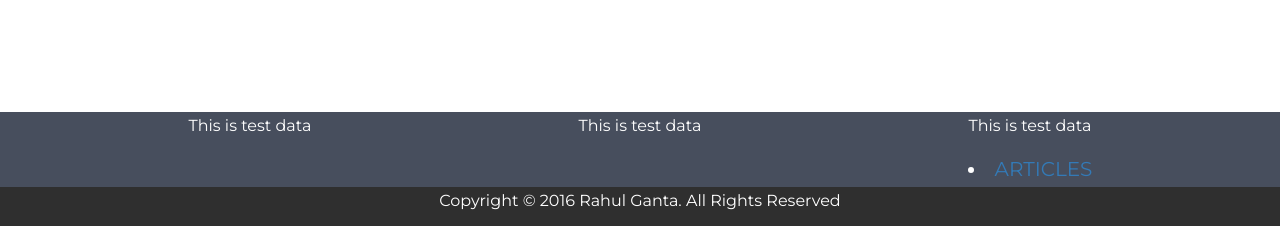
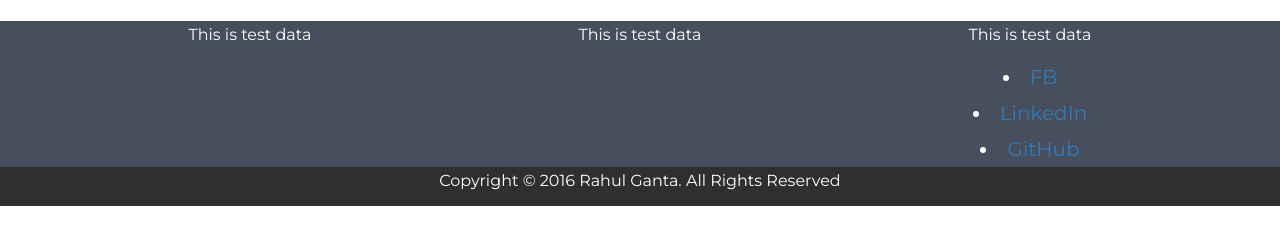
Before and after one commit to rahulganta/rahulganta.github.io, a plain HTML site: page index.html in a window 1280 px wide. Shown: the part 1273-1499 px from the top of the page. Drawn offline with nearby package versions, Linux system fonts and the light colour scheme.

Commit message:
changed title
changed title

```diff
--- a/index.html
+++ b/index.html
@@ -41,7 +41,7 @@
 
 <!-- First Container -->
 <div class="container-fluid bg-1 text-center">
-  <h3 class="margin">Rahul Ganta</h3>
+  <!--<h3 class="margin">Rahul Ganta</h3>-->
   <img src="img/profile_pic.JPG" class="img-responsive img-square margin" style="display:inline" alt="profile_pic" width="350" height="350">
   <h3>I'm a programmer</h3>
 </div>
@@ -88,7 +88,9 @@
 		</div>
 		<div class="col-lg-4">
 			<p>This is test data</p>
-			<li><a href="#">ARTICLES</a></li>
+			<li><a href="#">FB</a></li>
+			<li><a href="#">LinkedIn</a></li>
+			<li><a href="#">GitHub</a></li>
 		</div>
 	</div>
  </div>
```
